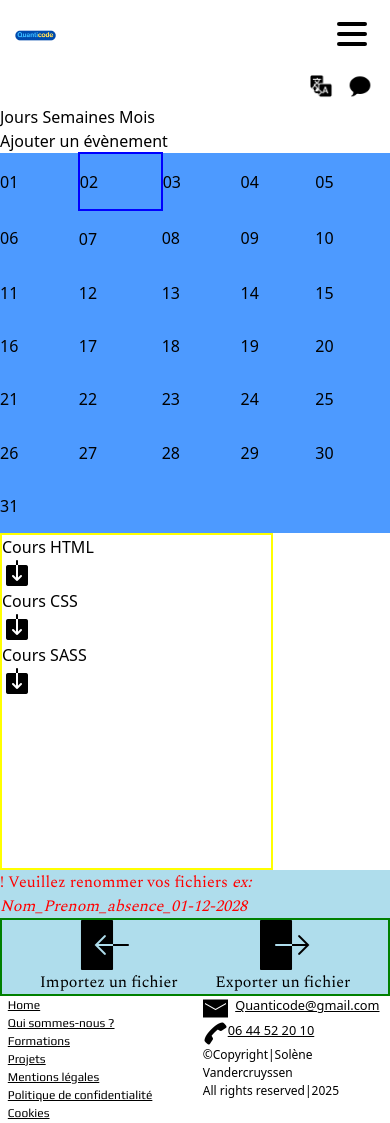
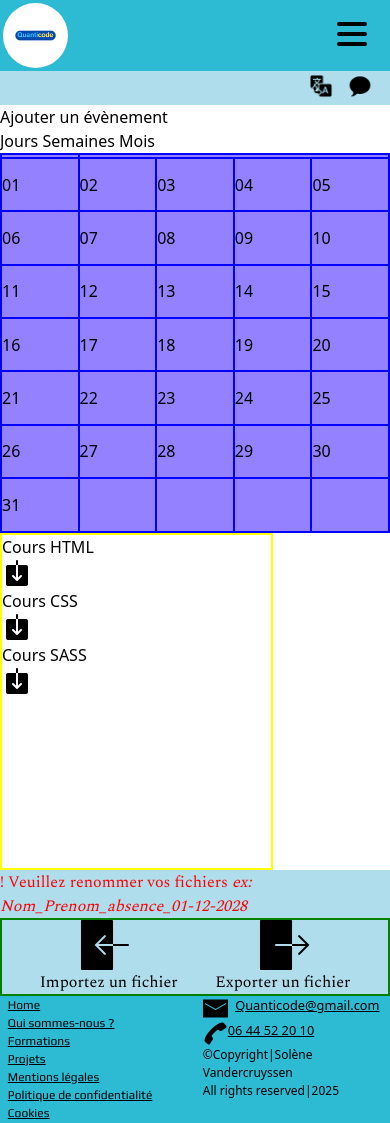
Before and after one commit to SoleneVandercruyssen/Projet2, a PHP site: page /plateforme.html in a window 390 px wide. Run offline with PHP 8.4, Linux system fonts and the light colour scheme; style sheets or scripts are compiled from the project's sources.

Commit message:
docs: plateforme calendrier

```diff
--- a/plateforme.css
+++ b/plateforme.css
@@ -44,7 +44,7 @@ tailwind utilities
 header{
     display: flex;
     flex-direction: row;
-    background-color: var(--blue);
+    background-color:#2DBBD4;
     width: 100%;
     padding: 3px;
     grid-area: header;
@@ -74,7 +74,7 @@ header{
     top: 70px;
     right: 0;
     width: 100%;
-    background-color: var(--blue);
+    background-color: #2DBBD4;
     z-index: 1;
 }
 
@@ -138,7 +138,7 @@ nav a:hover{
 }
 
     #plateforme_icons{
-        background-color: var(--lightblue);
+        background-color: #afddec;
         width: 100%;
         height: 4vh;
         padding: 3px;
@@ -177,6 +177,7 @@ h2{
     background-color: #afddec;
 
 }
+
 #plateforme_pdf{
     display: flex;
     flex-direction: row;
@@ -215,7 +216,7 @@ h2{
     footer{
         position: sticky;
         font-size: 12px;
-        background-color:var(--blue) ;
+        background-color:#2DBBD4;
         width: 100%;
         height: 15vh;
         top: 100vh;
--- a/plateforme.html
+++ b/plateforme.html
@@ -6,6 +6,13 @@
     <script src="./JS/plateforme.js" defer></script>
     <link rel="stylesheet" href="./plateforme.css">
     <title>Notre Plateforme en ligne</title>
+     <style>
+        table, td, th
+        {
+            border: 2px solid blue;
+            border-collapse: collapse;
+        }
+    </style>
 </head>
 <body>
     <!-- Création d'un compte pour les cours à distanciel : proposer une plateforme e-learning pour que des personnes étrangères puissent suivre des cours dans leur langues.
@@ -60,49 +67,24 @@
 
 <!-- ! Section  calendrier -->
 <section id="calendar">
-    <div id="buttons">
+
+
+<div id="button">
+    <button type="button">Ajouter un évènement</button>
+    </div>
+<table style="background-color: #9381FF;" id="chiffres">
+    <thead>
+
+<div id="buttons">
     <button type="button">Jours</button>
     <button type="button">Semaines</button>
     <button type="button">Mois</button>
     </div>
 
-    <div id="button">
-    <button type="button">Ajouter un évènement</button>
-    </div>
-<div>
-
-</div>
-
-<!-- <thead>
-<tr>
-            <th class="p-2 border-r h-10 xl:w-40 lg:w-30 md:w-30 sm:w-20 w-10 xl:text-sm text-xs">
-                <span class="xl:block lg:block md:block sm:block hidden">Lundi</span>
-            </th>
-            <th class="p-2 border-r h-10 xl:w-40 lg:w-30 md:w-30 sm:w-20 w-10 xl:text-sm text-xs">
-                <span class="xl:block lg:block md:block sm:block hidden">Mardi</span>
-            </th>
-            <th class="p-2 border-r h-10 xl:w-40 lg:w-30 md:w-30 sm:w-20 w-10 xl:text-sm text-xs">
-                <span class="xl:block lg:block md:block sm:block hidden">Mercredi</span>
-            </th>
-            <th class="p-2 border-r h-10 xl:w-40 lg:w-30 md:w-30 sm:w-20 w-10 xl:text-sm text-xs">
-                <span class="xl:block lg:block md:block sm:block hidden">Jeudi</span>
-            </th>
-            <th class="p-2 border-r h-10 xl:w-40 lg:w-30 md:w-30 sm:w-20 w-10 xl:text-sm text-xs">
-                <span class="xl:block lg:block md:block sm:block hidden">Vendredi</span>
-            </th>
-            <th class="p-2 border-r h-10 xl:w-40 lg:w-30 md:w-30 sm:w-20 w-10 xl:text-sm text-xs">
-                <span class="xl:block lg:block md:block sm:block hidden">Samedi</span>
-            </th>
-            <th class="p-2 border-r h-10 xl:w-40 lg:w-30 md:w-30 sm:w-20 w-10 xl:text-sm text-xs">
-                <span >Dimanche</span>
-            </th>
-</tr>
-        </thead> -->
+  <th>
 
 
-<table style="background-color: rgb(77, 154, 255);" id="chiffres">
-    <thead>
-        <th>
+    </th>
             <tr>
             <td colspan="2">01</td>
             <td colspan="2" style="border: 2px solid blue;">02</td>
@@ -152,8 +134,13 @@
 
         <tr>
             <td colspan="2">31</td>
+            <td colspan="2"></td>
+            <td colspan="2"></td>
+            <td colspan="2"></td>
+            <td colspan="2"></td>
         </tr>
-        </th>
+        </tr>
+
     </thead>
 
 </table>
```
Also changed, not shown: output.css (+12 -0 lines).
